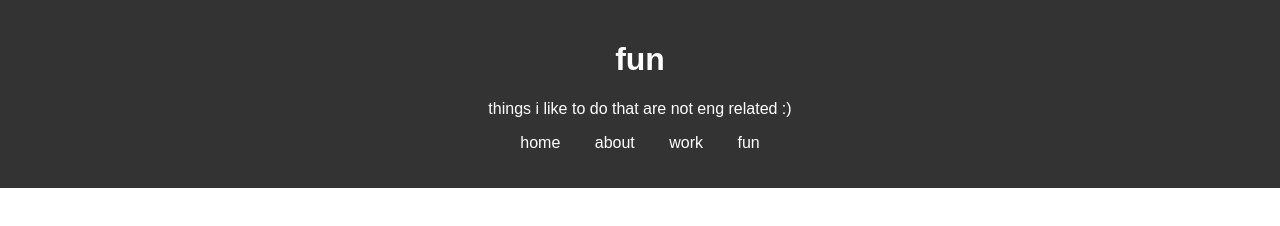
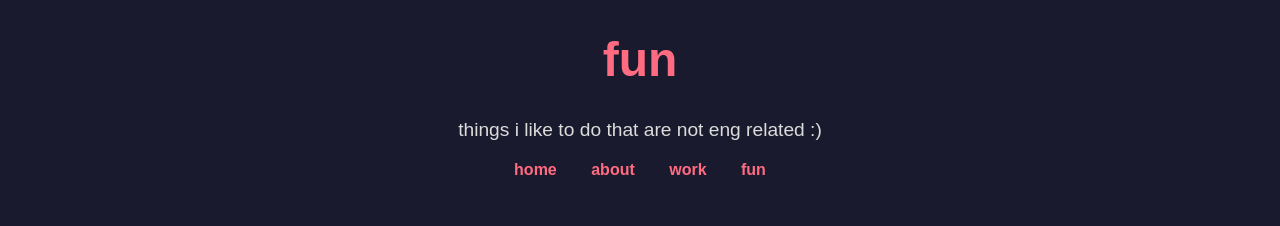
Before and after one commit to eshaachenthuran/eshaachenthuran.github.io, a plain HTML site: page fun.html in a window 1280 px wide. Drawn offline with Linux system fonts and the light colour scheme.

Commit message:
Update style.css

```diff
--- a/style.css
+++ b/style.css
@@ -1,14 +1,10 @@
 body {
-    font-family: Arial, sans-serif;
+    font-family: 'Poppins', sans-serif; /* Preethi uses a clean font */
+    background-color: #1a1a2e; /* Dark Blue Background */
+    color: white; /* Light text for contrast */
     margin: 0;
     padding: 0;
     text-align: center;
-}
-
-header {
-    background: #333;
-    color: white;
-    padding: 20px;
 }
 
 nav ul {
@@ -22,26 +18,18 @@ nav ul li {
 }
 
 nav ul li a {
-    color: white;
+    color: #ff6b81; /* Pink Accent */
     text-decoration: none;
+    font-weight: bold;
 }
 
-section {
-    padding: 50px;
+h1 {
+    font-size: 3rem;
+    font-weight: bold;
+    color: #ff6b81;
 }
 
-.project {
-    background: #f4f4f4;
-    margin: 20px auto;
-    padding: 20px;
-    width: 80%;
+p {
+    font-size: 1.2rem;
+    color: #dcdcdc;
 }
-
-footer {
-    background: #333;
-    color: white;
-    padding: 10px;
-    position: absolute;
-    bottom: 0;
-    width: 100%;
-}
```
